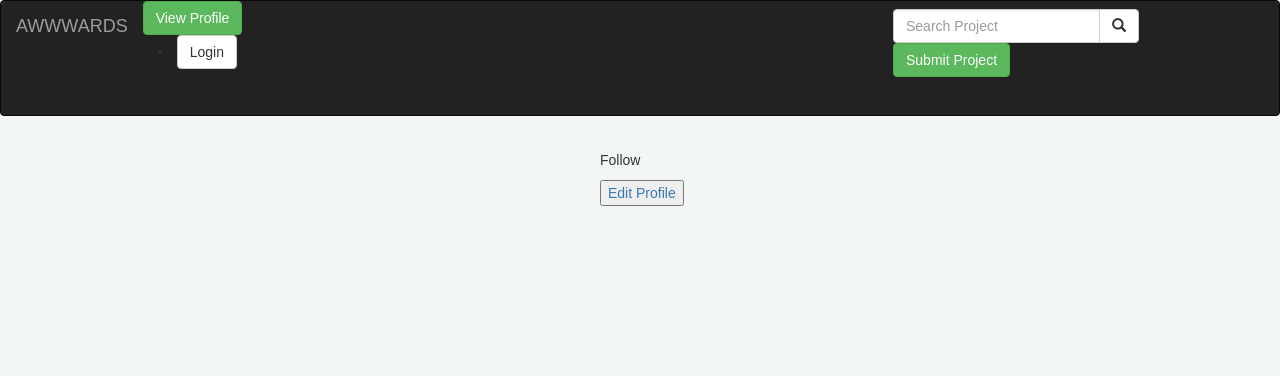
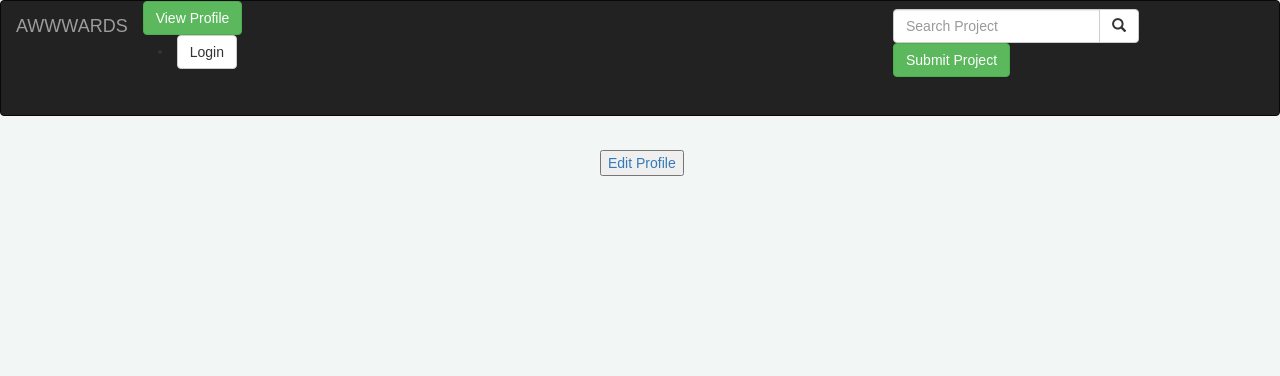
Before and after one commit to Yvonne-Ouma/awwwards, a Django app: template gifts/templates/profile/profile.html in a window 1280 px wide. Shown: the top 376 px of the page. Run offline with Django 3.2, Linux system fonts and the light colour scheme; the template is opened without the code that fills it, so the values that code supplies are empty; some libraries are stand-ins or nearby versions; some web fonts are replaced.

Commit message:
made changes

```diff
--- a/gifts/templates/profile/profile.html
+++ b/gifts/templates/profile/profile.html
@@ -19,7 +19,7 @@
 
         </div>
         <div class="col-md-6">
-            <p>Follow</p>
+
 
             <a href="{% url 'edit_profile' %}"><button>Edit Profile</button></a>
         </div>
```
